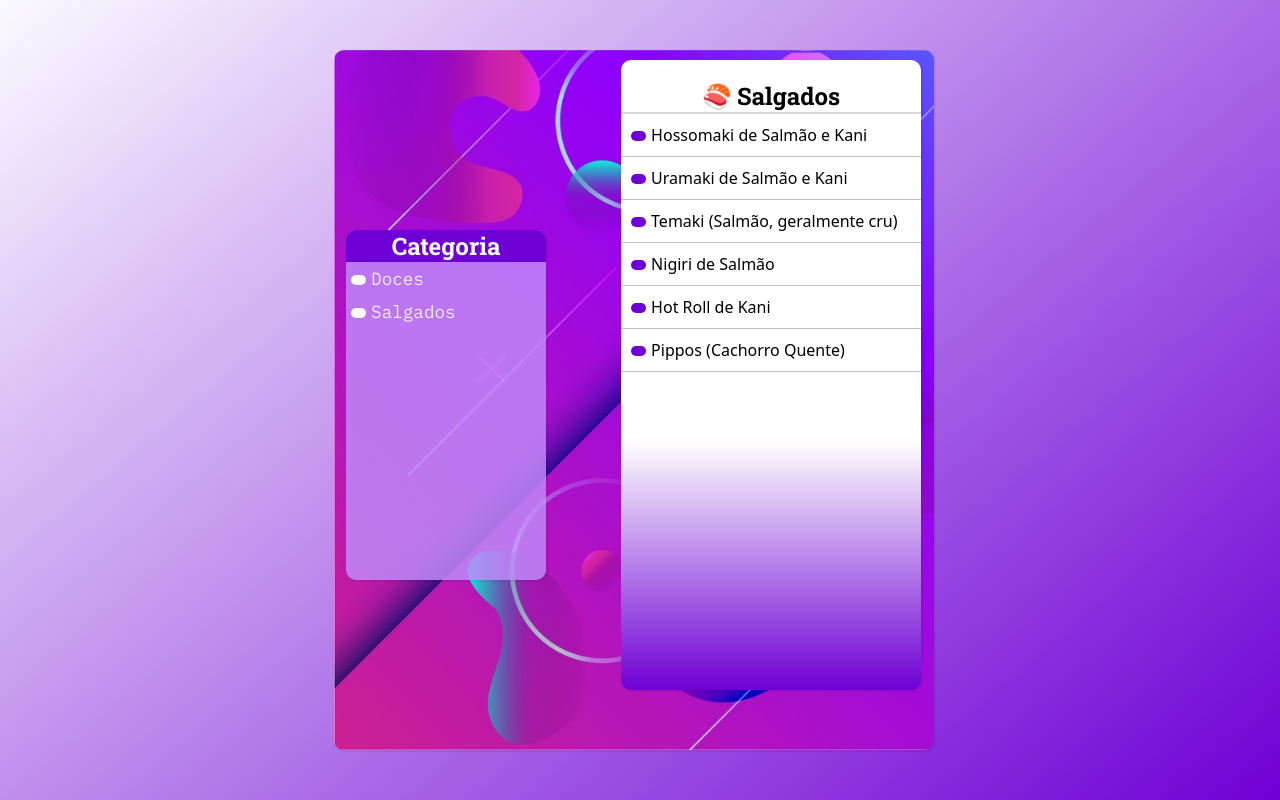
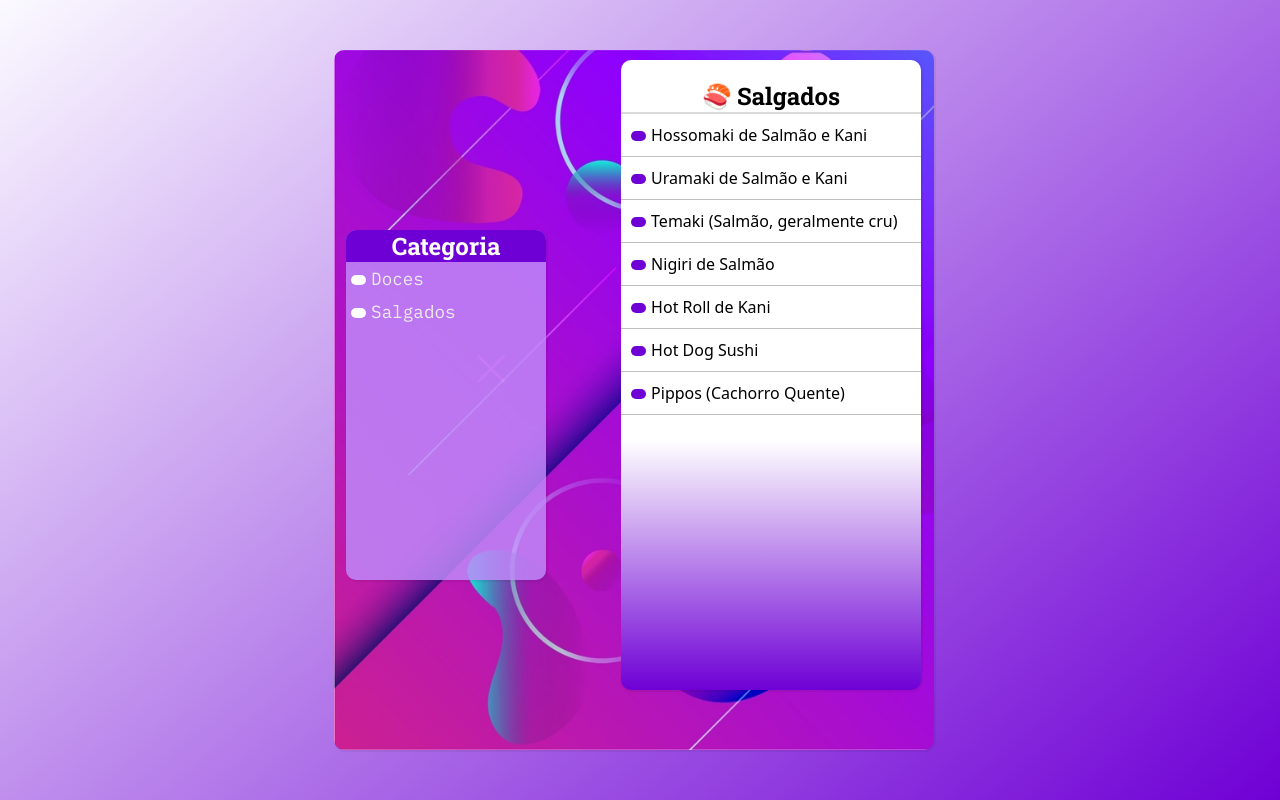
Before and after one commit to onlythiagoad/projeto-cardapio, a plain HTML site: page index.html in a window 1280 px wide. Both pictures are taken after a click on the item "Salgados". Drawn offline with nearby package versions, Linux system fonts and the light colour scheme.

Commit message:
Update index.html

```diff
--- a/index.html
+++ b/index.html
@@ -45,6 +45,7 @@
                     <li class="li-itens salgados">Temaki (Salmão, geralmente cru)</li>
                     <li class="li-itens salgados">Nigiri de Salmão</li>
                     <li class="li-itens salgados">Hot Roll de Kani</li>
+                    <li class="li-itens salgados">Hot Dog Sushi</li>
                     <li class="li-itens salgados">Pippos (Cachorro Quente)</li>
 
 
```
